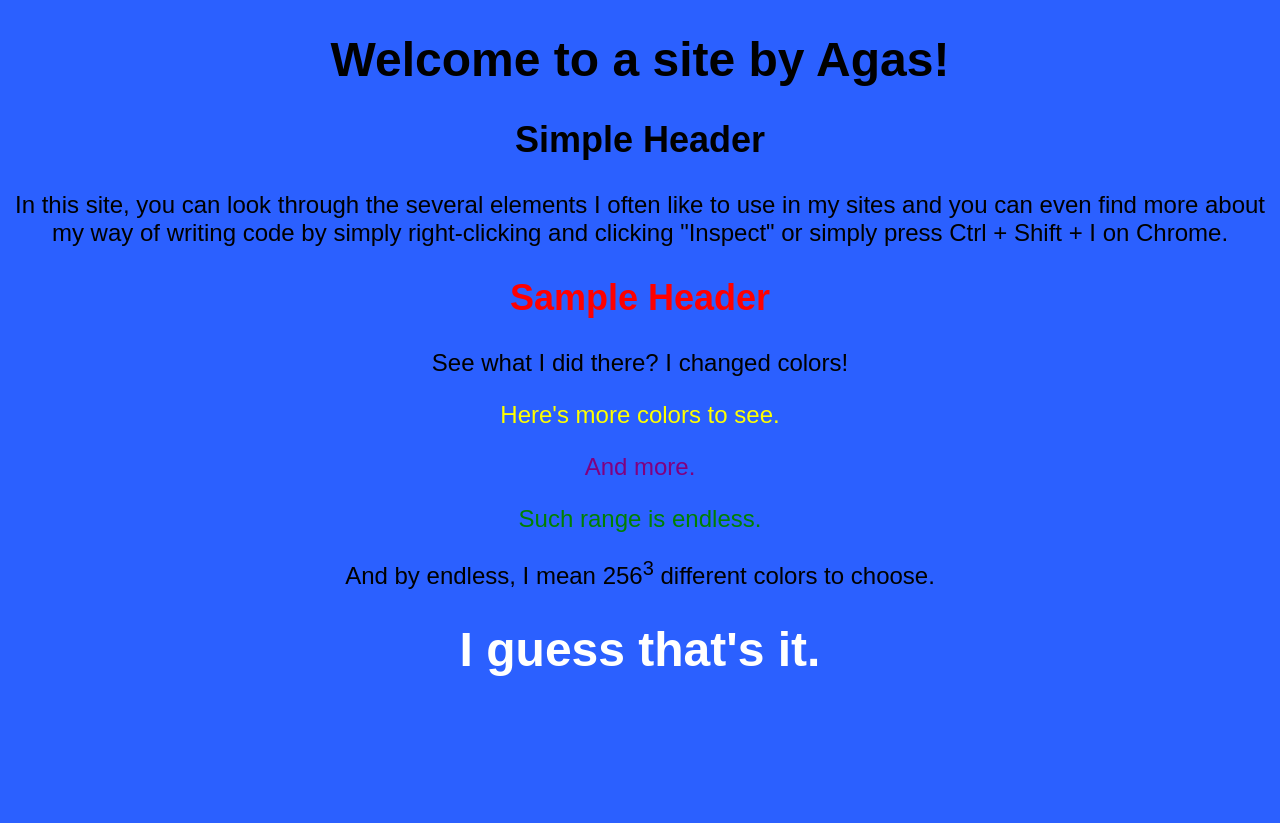
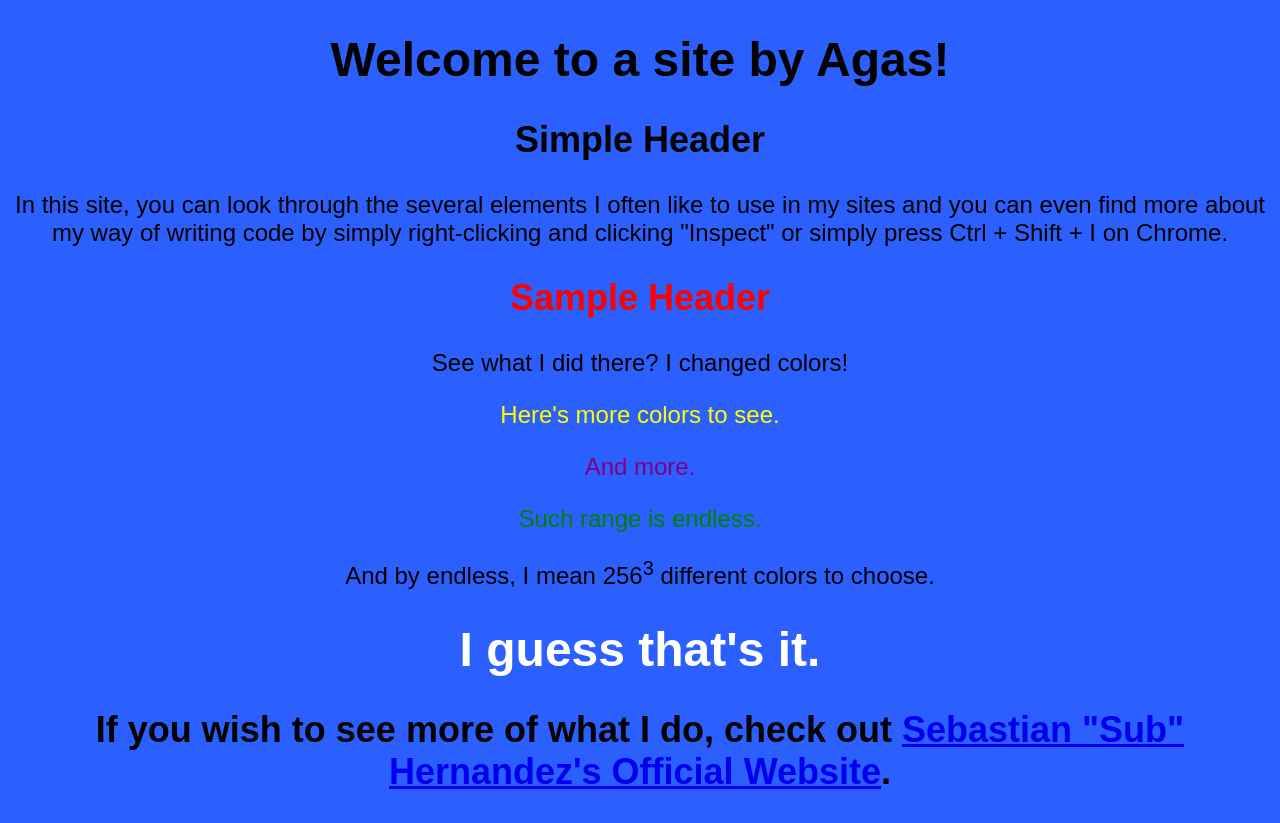
Before and after one commit to AgasMatt/agasmatt.github.io, a plain HTML site: page index.html in a window 1280 px wide. Before the commit the page ends 800 px from the top, so only its background shows below. Drawn offline with Linux system fonts and the light colour scheme.

Commit message:
Update index.html

```diff
--- a/index.html
+++ b/index.html
@@ -16,5 +16,6 @@
     <p style="color: green;">Such range is endless.</p>
     <p>And by endless, I mean 256<sup>3</sup> different colors to choose.</p>
     <h1 style="color: white;">I guess that's it.</h1>
+    <h2>If you wish to see more of what I do, check out <a href="https://sebazcanhernandes.github.io">Sebastian "Sub" Hernandez's Official Website</a>.</p>
   </body>
 </html>
```
